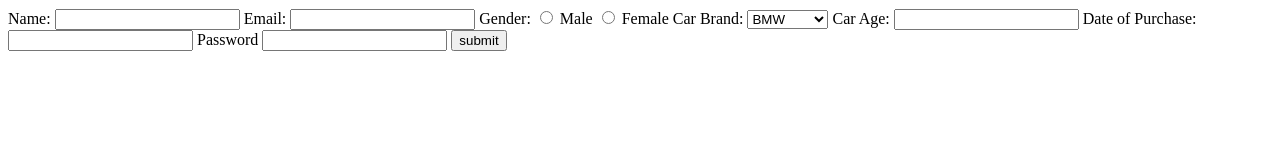
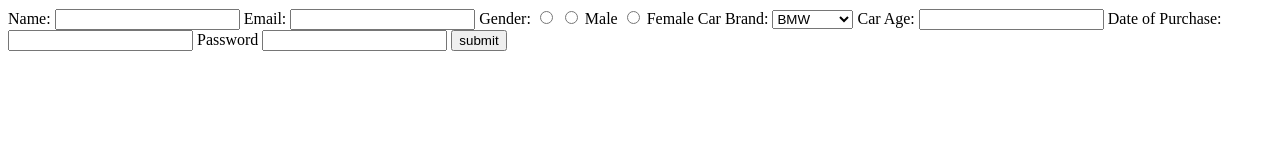
Before and after one commit to acciojob/car-insurance-form-Omkar141998, a website: page main.html in a window 1280 px wide. Drawn offline with Linux system fonts and the light colour scheme.

Commit message:
last modified

```diff
--- a/main.html
+++ b/main.html
@@ -14,7 +14,8 @@
 		<label for="email">Email:</label>
 		<input type="email" name="email" id="email" required>
 		<label for="gender">Gender:</label>
-		<input type="radio" name="name" value="male" id="male"> Male
+		<input type="radio" name="name" value="name" id="name">
+		<input type="radio" name="female" value="male" id="male"> Male
 		<input type="radio" name="name" value="female" id="female"> Female
 		<label for="cars">Car Brand:</label>
 		<select name="cars" id="cars">
```
